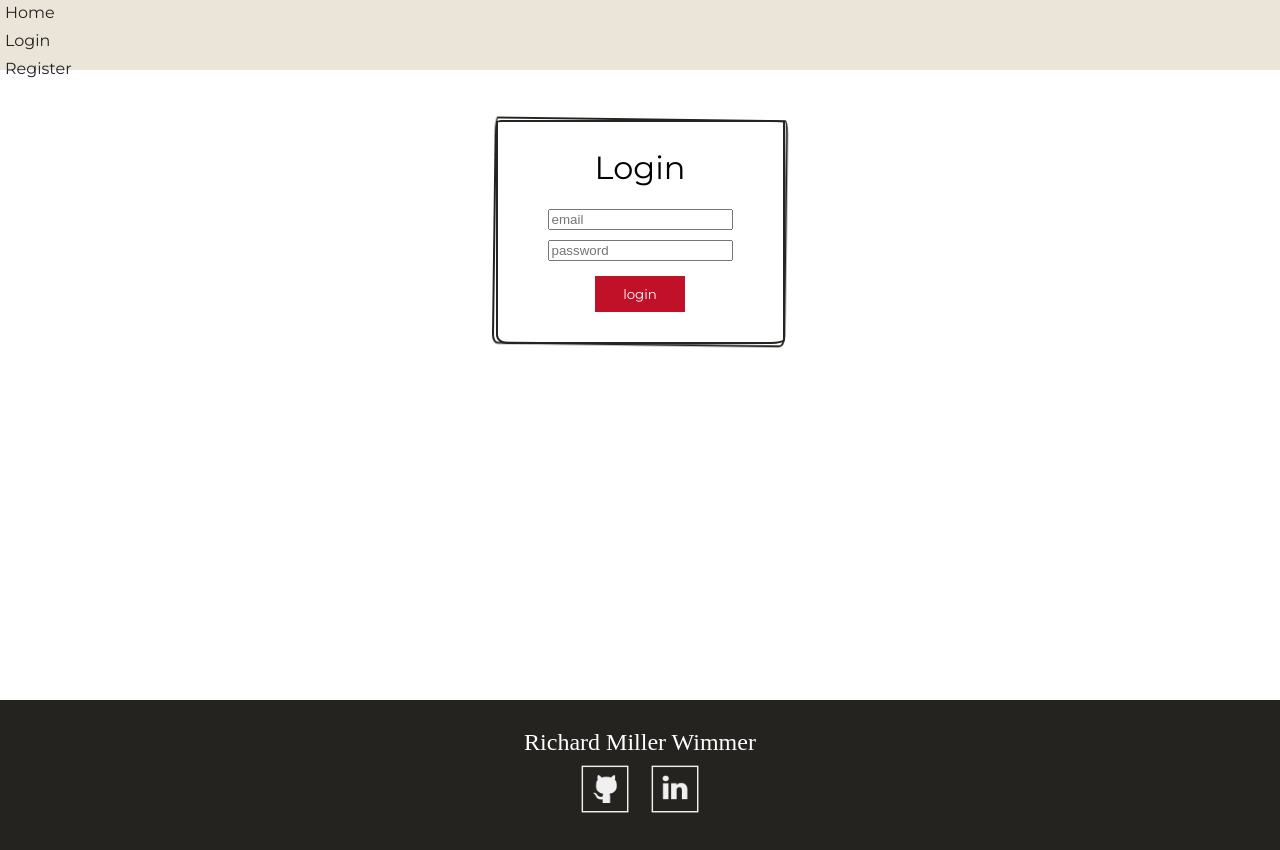
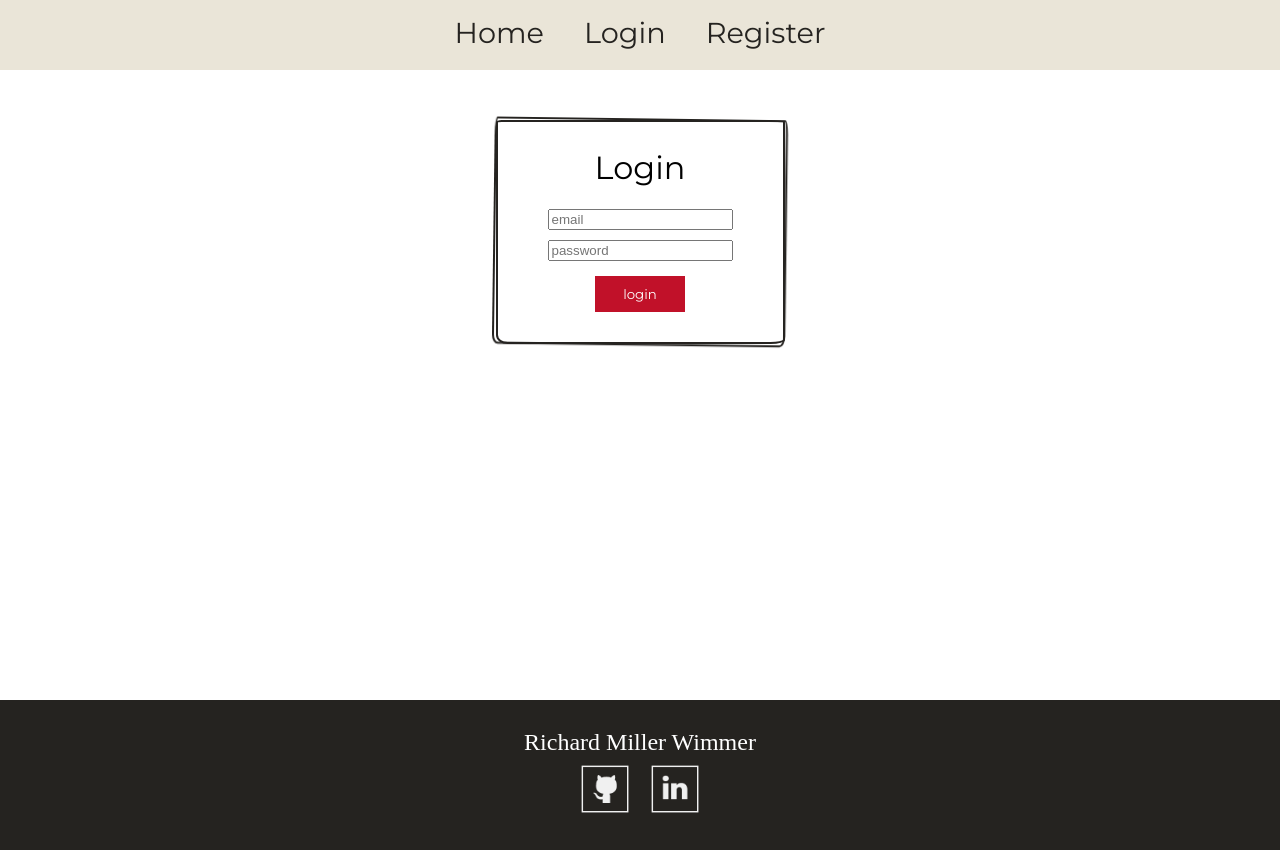
Before and after one commit to RichardMillerWimmer/heritage-boot-tracker, a React (Create React App) app: page /#/login in a window 1280 px wide. Built offline with nearby package versions, Linux system fonts and the light colour scheme; a web font is replaced by a local one; what redux-promise-middleware would draw is missing.

Commit message:
work on nav desktop view

```diff
--- a/src/sass/components/_navigation.sass
+++ b/src/sass/components/_navigation.sass
@@ -7,13 +7,23 @@
     // width: auto
     margin: 5px
     color: $color-dark
-    border-bottom: 2px solid transparent
+    border-bottom: 3px solid transparent
     &:hover
-        border-bottom: 2px solid $color-dark
+        border-bottom: 3px solid $color-red
 
 @media ( min-width: $bp-mobile )
     .mobilenav
         display: none
+    .navlinks
+        display: flex
+        flex-flow: row nowrap
+        justify-content: center
+        align-items: center
+        height: 70px
+        .link
+            margin: 0 20px
+            font-size: 1.8rem
+
 @media ( max-width: $bp-mobile - 1 )
     .navigation
         display: none
--- a/src/sass/main.css
+++ b/src/sass/main.css
@@ -326,15 +326,27 @@ a {
   display: inline-block;
   margin: 5px;
   color: #252320;
-  border-bottom: 2px solid transparent;
+  border-bottom: 3px solid transparent;
 }
 .link:hover {
-  border-bottom: 2px solid #252320;
+  border-bottom: 3px solid #c11129;
 }
 
 @media (min-width: 455px) {
   .mobilenav {
     display: none;
+  }
+
+  .navlinks {
+    display: flex;
+    flex-flow: row nowrap;
+    justify-content: center;
+    align-items: center;
+    height: 70px;
+  }
+  .navlinks .link {
+    margin: 0 20px;
+    font-size: 1.8rem;
   }
 }
 @media (max-width: 454px) {
```
Also changed, not shown: 1 other file (tests, documents, lock files or other folders).
